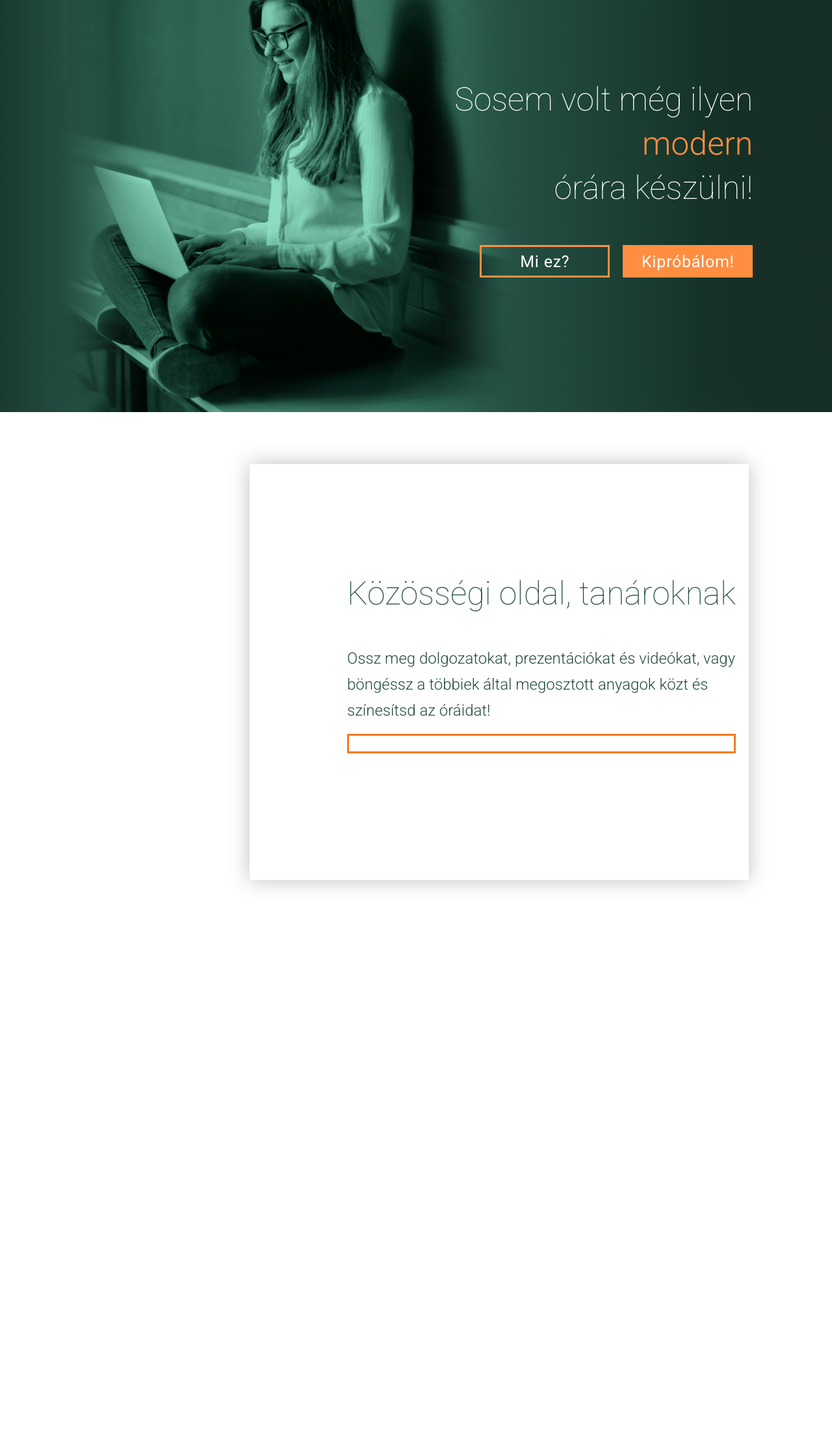
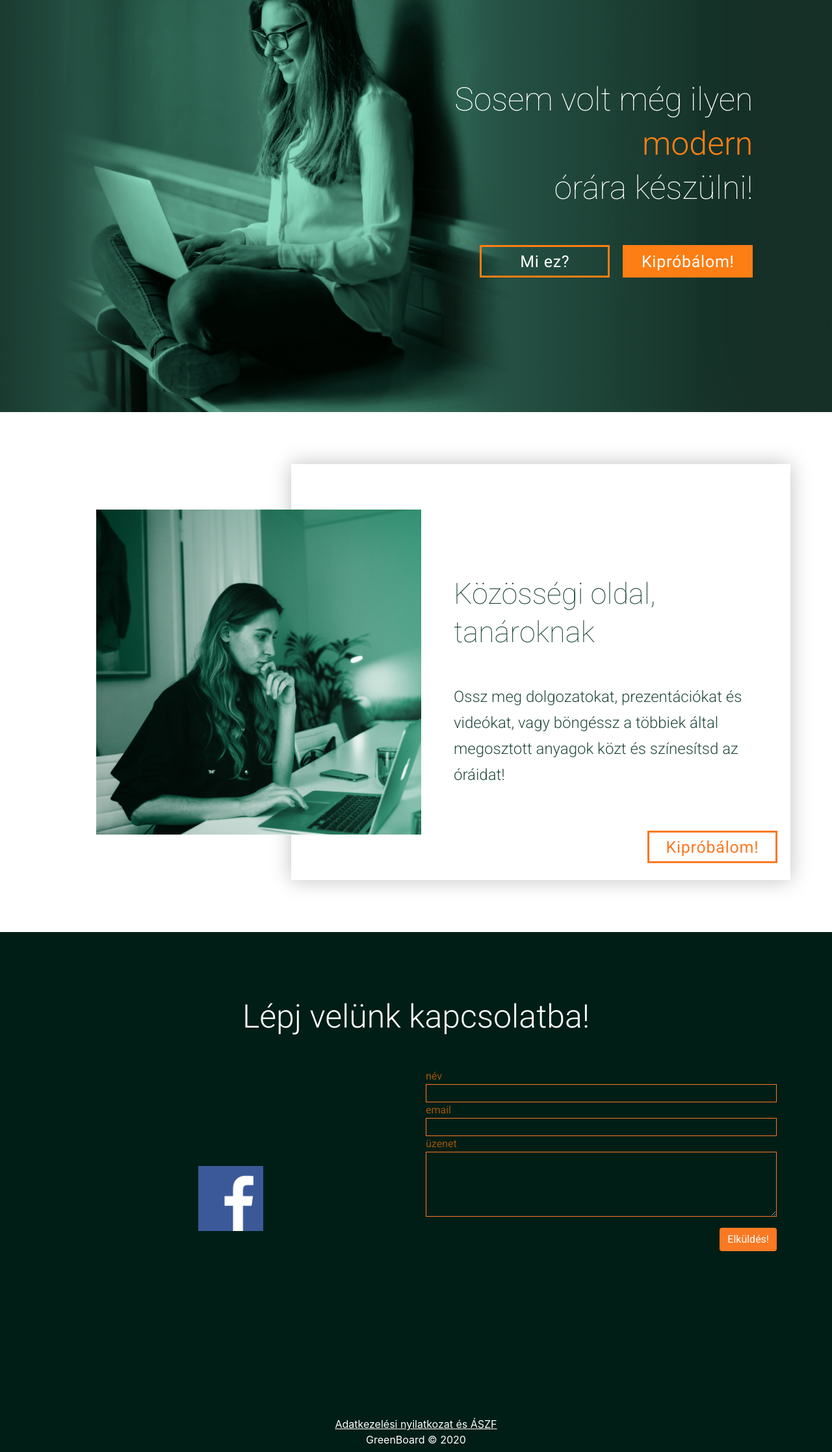
Before and after one commit to Cyri0/teachbook, a Django app: page / in a window 1280 px wide. Shown: the part 166-2400 px from the top of the page at 65% size. Before the commit the page ends 1533 px from the top, so only its background shows below. Run offline with Django 3.2, Linux system fonts and the light colour scheme; some libraries are stand-ins or nearby versions.

Commit message:
responsive landing page

```diff
--- a/profiles/models.py
+++ b/profiles/models.py
@@ -2,7 +2,6 @@ from django.db import models
 from django.contrib.auth.models import User
 from .utils import get_random_code
 from django.template.defaultfilters import slugify
-# Create your models here.
 
 class Profile(models.Model):
     first_name = models.CharField(max_length=250, blank=True)
--- /dev/null
+++ b/static_files/css/animation.css
@@ -0,0 +1,24 @@
+@keyframes fadeIn {
+    0% {opacity:0;}
+    100% {opacity:1;}
+    }
+
+    @-moz-keyframes fadeIn {
+    0% {opacity:0;}
+    100% {opacity:1;}
+    }
+
+    @-webkit-keyframes fadeIn {
+    0% {opacity:0;}
+    100% {opacity:1;}
+    }
+
+    @-o-keyframes fadeIn {
+    0% {opacity:0;}
+    100% {opacity:1;}
+    }
+
+    @-ms-keyframes fadeIn {
+    0% {opacity:0;}
+    100% {opacity:1;}
+    }
--- a/static_files/css/style.css
+++ b/static_files/css/style.css
@@ -2,24 +2,16 @@
     --dark-green:#184336;
     --white:#F0F0F0;
     --orange: #FF8F42;
+    --softorange: rgb(250, 121, 35);
+    --transparent: rgba(255, 255, 255, 0.0);
 }
+/*LANDING PAGE*/
 
 body{
-    background-color: var(--dark-green) !important;
+    padding: 0px;
+    margin: 0px;
+
 }
-
-.nav{
-    padding: 20px 0 20px 0 !important;
-    background-color: rgba(255, 255, 255,0.0) !important;
-}
-
-.greeter{
-    color: var(--white);
-    font-size: 20px;
-    float: right;
-}
-
-/*LANDING PAGE*/
 
 section {
     width: 100%;
@@ -90,7 +76,7 @@ font-weight: 100;
 
 .title-box .changeable{
     display: none;
-    color: #FF8E41;
+    color: var(--orange);
     font-weight: 300;
 }
 
@@ -110,17 +96,15 @@ font-weight: 100;
 .title-button{
     float: right;
     margin-top: 50px;
-    background-color: rgba(255, 255, 255, 0.0);
+    background-color: var(--transparent);
     width: 200px;
     height: 50px;
-    border: 3px solid #FF8E41;
-
+    border: 3px solid var(--orange);
     font-style: normal;
     font-weight: normal;
     font-size: 25px;
     line-height: 35px;
     letter-spacing: 0.03em;
-
     color: #FFFFFF;
 }
 
@@ -133,19 +117,25 @@ font-weight: 100;
 }
 
 .tryit{
-    background-color:#FF8E41;
+    background-color:var(--orange);
 }
 
+
+
 .tryit:hover{
-    background-color: rgb(250, 121, 35);
-    border: 3px solid rgb(250, 121, 35);
+    background-color: var(--softorange);
+    border: 3px solid var(--softorange);
 }
 
 .white_bg{
-    background-color: white;
+    background-color: var(--white);
 }
 
-
+.dark_bg{
+    background-color: #001E16;
+    color: var(--white);
+    padding-top: 100px;
+}
 
 .more_text_holder{
     min-width: 300px;
@@ -157,16 +147,16 @@ font-weight: 100;
     box-shadow: 0px 0px 30px rgba(0, 0, 0, 0.25);
     position: relative;
     top: calc(50vh - 40vh);
-    left: 30vw;
+    left: 35vw;
     padding: 20px;
-    padding-left: 150px;
+    padding-left: 250px;
 }
 
 .more_text_holder h1{
     font-family: Roboto;
     font-style: normal;
     font-weight: 200;
-    font-size: 50px;
+    font-size: 45px;
     line-height: 59px;
 
     color: #244C41;
@@ -186,16 +176,91 @@ font-weight: 100;
 
 .tryit2{
     background-color: rgba(255, 255, 255, 0);
-    border: 3px solid rgb(250, 121, 35);
+    border: 3px solid var(--softorange);
+    color: var(--softorange);
+    line-height: 45px;
+    text-align: center;
 }
 
 .tryit2:hover{
-    background-color: rgb(250, 121, 35);
-    border: 3px solid rgb(250, 121, 35);
+    cursor: pointer;
+    background-color: var(--softorange);
+    border: 3px solid var(--softorange);
+    color: var(--white);
+}
+
+.more_text_holder .picture{
+    width: 500px;
+    height: 500px;
+    background-image: url("../img/green_desk_laptop.png");
+    background-size: cover;
+    position: absolute;
+    left: -300px;
+    top: calc(50% - 250px);
+}
+
+.dark_bg .container{
+    background-color: var(--transparent);
+}
+
+.dark_bg h1{
+    font-family: Roboto;
+    font-style: normal;
+    font-weight: 300;
+    font-size: 50px;
+    text-align: center;
+    margin-bottom: 50px;
+}
+
+.dark_bg input, .dark_bg textarea{
+    width: 100%;
+    background-color: var(--transparent);
+    border: 1px solid var(--softorange);
+    color: var(--white);
+}
+
+.dark_bg textarea {
+    height: 100px;
+}
+
+.dark_bg button {
+    float: right;
+    margin-top: 10px;
+    background-color: var(--softorange);
+    border: none;
+}
+
+.dark_bg button:hover {
+    background-color: var(--orange);
+}
+
+.dark_bg div div {
+    color: rgba(199, 96, 0, 0.8);
 }
 
 
+#fb{
+    width: 100px;
+    height: 100px;
+    background-image: url("../img/Facebook_logo.png");
+    background-size: cover;
+    margin: auto;
+    margin-top: 150px;
+}
 
+
+.aszf{
+    height: 50px;
+    margin: auto;
+    margin-top: -55px;
+    color: var(--white);
+    width: 250px;
+    text-align: center;
+}
+.aszf a{
+    color: white;
+    text-decoration: underline;
+}
 
 @media screen and (max-width: 1400px) {
     .bg_image{
@@ -285,37 +377,51 @@ font-weight: 100;
 
       .bg_image{
           background: linear-gradient( rgba(0, 0, 0, 0.5), rgba(0, 0, 0, 0.5) ), url('../img/mobile_bg.png');
+          background-position: center;
+      }
 
-          background-position: center;
+      .more_text_holder{
+          padding: 20px;
+      }
+
+      .more_text_holder h1 {
+          font-size: 30px;
+          text-align: center;
+          line-height: 35px;
+      }
+
+      .more_text_holder p {
+          line-height: 24px;
+          font-size: 16px;
+      }
+
+      .more_text_holder .tryit2 {
+          width: 200px;
+          font-size: 20px;
+          height: 35px;
+          line-height: 30px;
+          margin-top: 15px;
+      }
+
+      .more_text_holder .picture{
+          width: 70vw;
+          height: 70vw;
+          margin: auto;
+      }
+
+      #fb{
+          margin-top: 0px;
+      }
+
+      .dark_bg {
+          padding-top: 20px;
+      }
+
+      .dark_bg h1{
+          margin-top: 0px;
+          margin-bottom: 10px;
+          font-size: 30px;
       }
   }
 
-    @keyframes fadeIn {
-    0% {opacity:0;}
-    100% {opacity:1;}
-    }
-
-    @-moz-keyframes fadeIn {
-    0% {opacity:0;}
-    100% {opacity:1;}
-    }
-
-    @-webkit-keyframes fadeIn {
-    0% {opacity:0;}
-    100% {opacity:1;}
-    }
-
-    @-o-keyframes fadeIn {
-    0% {opacity:0;}
-    100% {opacity:1;}
-    }
-
-    @-ms-keyframes fadeIn {
-    0% {opacity:0;}
-    100% {opacity:1;}
-    }
-
-
-
-
 /*LANDING PAGE*/
--- a/templates/base.html
+++ b/templates/base.html
@@ -9,6 +9,7 @@
     <script src="https://code.jquery.com/jquery-3.3.1.min.js"></script>
 
     <link rel="stylesheet" type="text/css" href={% static 'css/style.css' %}>
+    <link rel="stylesheet" type="text/css" href={% static 'css/animation.css' %}>
     <link rel="stylesheet" href="https://stackpath.bootstrapcdn.com/bootstrap/4.5.2/css/bootstrap.min.css"
         integrity="sha384-JcKb8q3iqJ61gNV9KGb8thSsNjpSL0n8PARn9HuZOnIxN0hoP+VmmDGMN5t9UJ0Z" crossorigin="anonymous">
 
--- a/templates/main/home.html
+++ b/templates/main/home.html
@@ -50,13 +50,43 @@ integrity="sha384-ggOyR0iXCbMQv3Xipma34MD+dH/1fQ784/j6cY/iJTQUOhcWr7x9JvoRxT2MZw
 
 <section class="white_bg">
   <div class="more_text_holder">
+
+    <div class="picture"></div>
+
     <h1>Közösségi oldal, tanároknak</h1>
-      <p>Ossz meg dolgozatokat, prezentációkat és videókat, vagy böngéssz a többiek által megosztott anyagok közt és színesítsd az óráidat!</p>
+    <p>Ossz meg dolgozatokat, prezentációkat és videókat, vagy böngéssz a többiek által megosztott anyagok közt és
+      színesítsd az óráidat!</p>
 
-      <div class="tryit2">Kipróbálom!</div>
+    <div class="title-button tryit2">Kipróbálom!</div>
   </div>
 
 </section>
+
+
+<section class="dark_bg">
+
+
+  <div class="container contact-holder">
+    <h1>Lépj velünk kapcsolatba!</h1>
+    <div class="row">
+      <div class="col-md-6">
+        <a href="#">
+          <div id="fb"></div>
+        </a>
+      </div>
+      <div class="col-md-6">
+        név
+        <input type="text" name="name" id="name">
+        email
+        <input type="email" name="email" id="email">
+        üzenet
+        <textarea name="message" id="message" cols="30" rows="10"></textarea>
+        <button type="submit" class="btn btn-primary">Elküldés!</button>
+      </div>
+    </div>
+  </div>
+</section>
+<div class="aszf"><a href="#">Adatkezelési nyilatkozat és ÁSZF</a><br>GreenBoard © 2020</div>
 {% endblock content %}
 
 
```
Also changed, not shown: other parts of static_files/css/style.css (+33 -12 lines), static_files/css/landing.css (deleted, +0 -239 lines), static_files/img/Facebook_logo.png (added), static_files/img/green_desk_laptop.png (added), static_files/js/main.js (deleted). Lines whose indentation alone changed are shown as unchanged.
